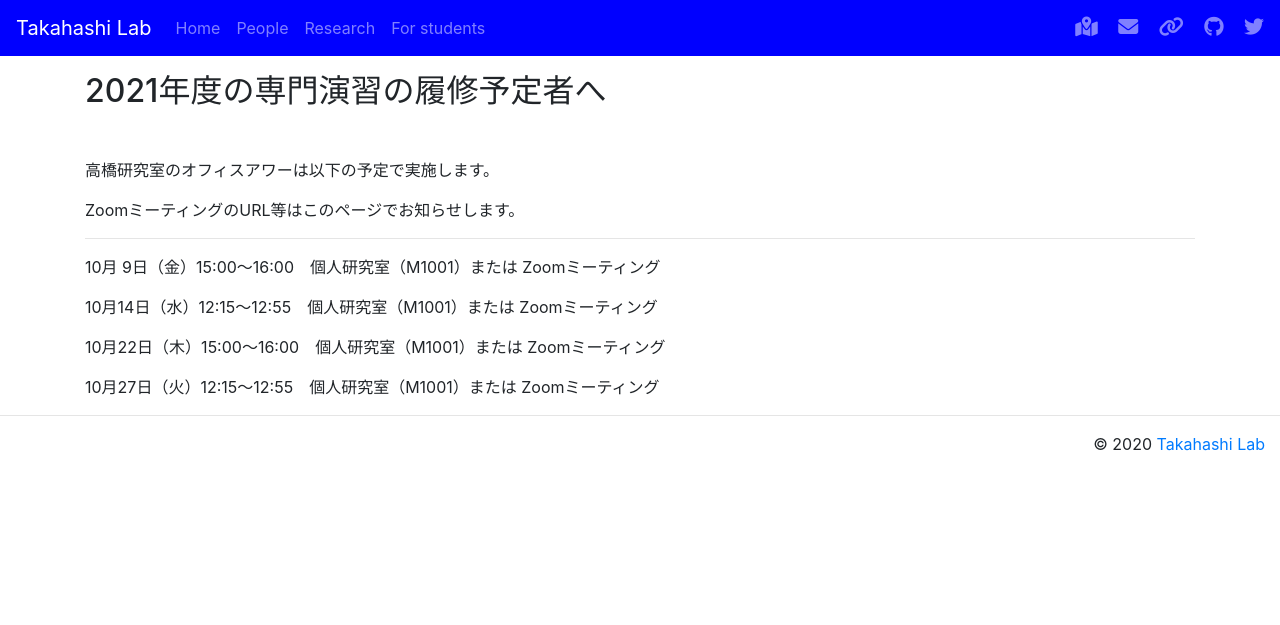
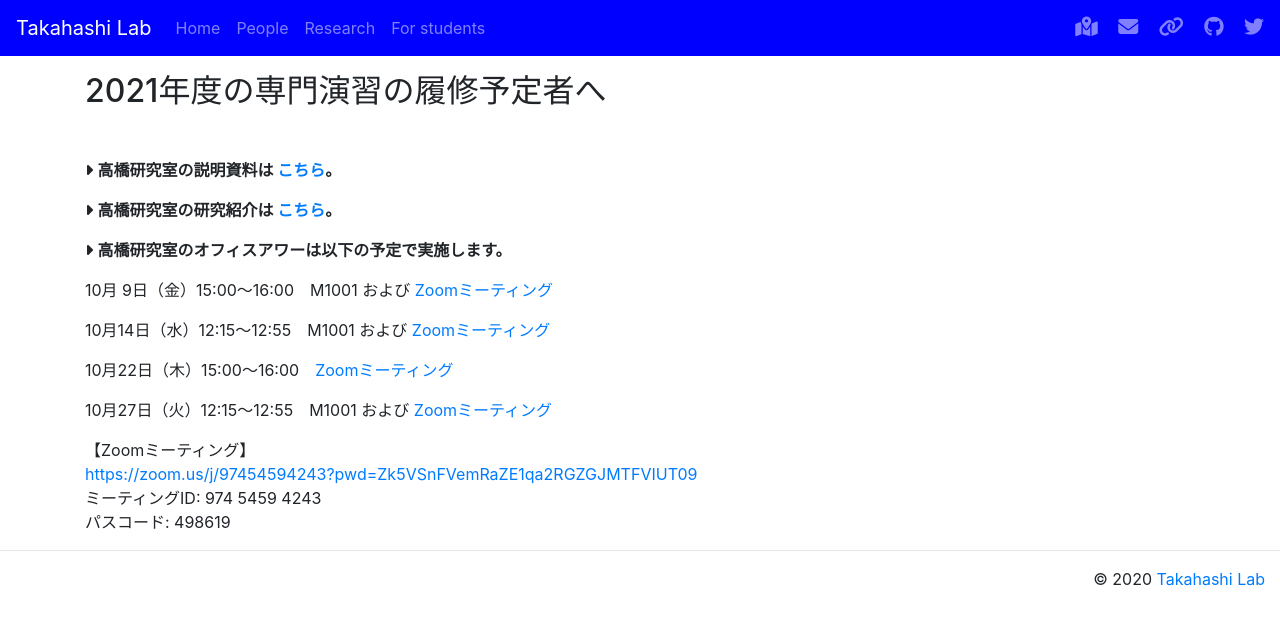
Before and after one commit to tkhslab/tkhslab.github.io, a Jekyll site: the page built from b2.md, in a window 1280 px wide. Shown: the top 625 px of the page. Built offline with Jekyll 4.4.1, drawn with Linux system fonts in a browser that asks for light colours; nearby versions of some CDN libraries.

Commit message:
add some links to b2

```diff
--- a/b2.md
+++ b/b2.md
@@ -3,16 +3,21 @@ title: 2021年度の専門演習の履修予定者へ
 ---
 <h2 class="mt-3 mb-5">2021年度の専門演習の履修予定者へ</h2>
 
-高橋研究室のオフィスアワーは以下の予定で実施します。
+<i class="fas fa-caret-right"></i> **高橋研究室の説明資料は [こちら](dl/tkhslab2020.pdf)。**
 
-ZoomミーティングのURL等はこのページでお知らせします。
+<i class="fas fa-caret-right"></i> **高橋研究室の研究紹介は [こちら](http://www.kansai-u.ac.jp/kenkyubito/stories/11_takahashi.html)。**
 
----
+<i class="fas fa-caret-right"></i> **高橋研究室のオフィスアワーは以下の予定で実施します。**
 
-10月 9日（金）15:00～16:00　個人研究室（M1001）または Zoomミーティング
+10月 9日（金）15:00～16:00　M1001 および [Zoomミーティング](https://zoom.us/j/97454594243?pwd=Zk5VSnFVemRaZE1qa2RGZGJMTFVIUT09)
 
-10月14日（水）12:15～12:55　個人研究室（M1001）または Zoomミーティング
+10月14日（水）12:15～12:55　M1001 および [Zoomミーティング](https://zoom.us/j/97454594243?pwd=Zk5VSnFVemRaZE1qa2RGZGJMTFVIUT09)
 
-10月22日（木）15:00～16:00　個人研究室（M1001）または Zoomミーティング
+10月22日（木）15:00～16:00　[Zoomミーティング](https://zoom.us/j/97454594243?pwd=Zk5VSnFVemRaZE1qa2RGZGJMTFVIUT09)
 
-10月27日（火）12:15～12:55　個人研究室（M1001）または Zoomミーティング
+10月27日（火）12:15～12:55　M1001 および [Zoomミーティング](https://zoom.us/j/97454594243?pwd=Zk5VSnFVemRaZE1qa2RGZGJMTFVIUT09)
+
+【Zoomミーティング】<br>
+<https://zoom.us/j/97454594243?pwd=Zk5VSnFVemRaZE1qa2RGZGJMTFVIUT09><br>
+ミーティングID: 974 5459 4243<br>
+パスコード: 498619
```
Also changed, not shown: 1 other file.
